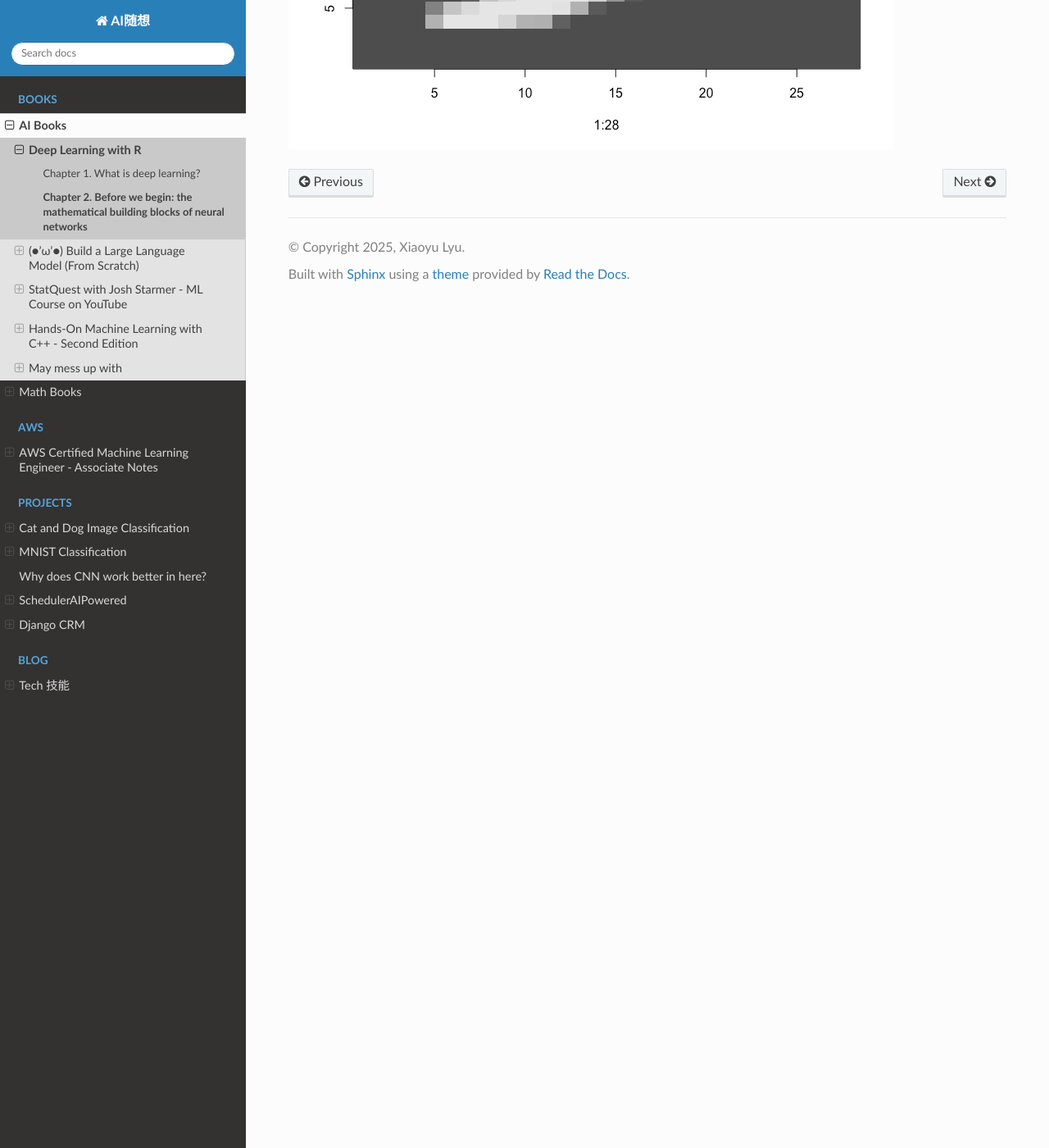
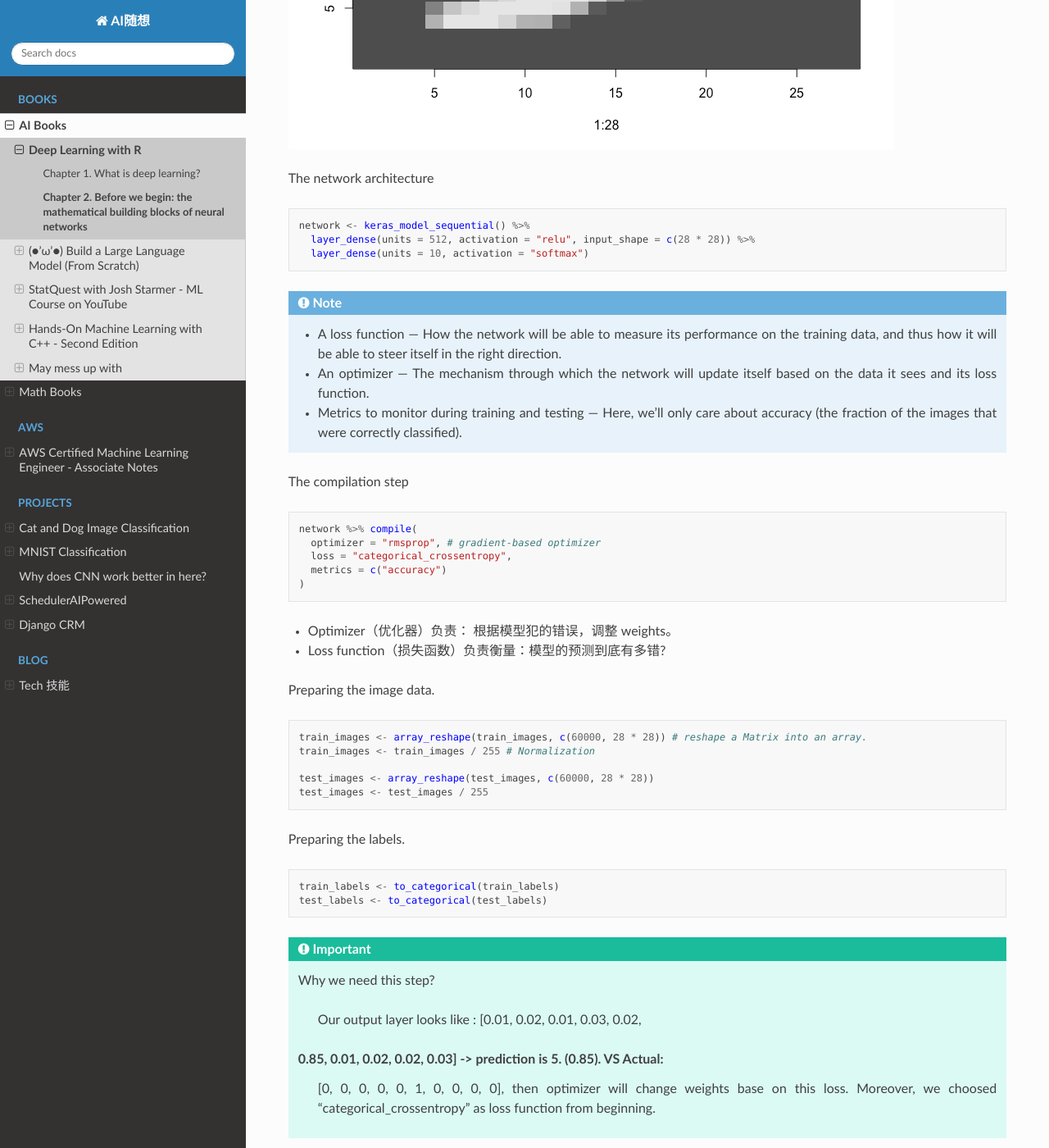
Before and after one commit to xiaoyulyu999/readdoc, a Sphinx documentation site: the page built from source/books/AI/Deep_Learning_with_R/chapter2.rst, in a window 1280 px wide and 1400 px high, scrolled down 1290 px. Shown: the whole window at 82% size. Built offline with Sphinx 7.4.7 and the Read the Docs theme 3.1.0, drawn with Linux system fonts in a browser that asks for light colours; pages that are not in the unit, such as notebooks, are missing from menus.

Commit message:
chapter 1

```diff
--- a/source/books/AI/Deep_Learning_with_R/chapter2.rst
+++ b/source/books/AI/Deep_Learning_with_R/chapter2.rst
@@ -36,3 +36,53 @@ Check out one of the image:
    )
 
 .. image:: c2/1.png
+
+The network architecture
+
+.. code-block:: R
+
+   network <- keras_model_sequential() %>%
+     layer_dense(units = 512, activation = "relu", input_shape = c(28 * 28)) %>%
+     layer_dense(units = 10, activation = "softmax")
+
+.. note::
+
+   - A loss function — How the network will be able to measure its performance on the training data, and thus how it will be able to steer itself in the right direction.
+   - An optimizer — The mechanism through which the network will update itself based on the data it sees and its loss function.
+   - Metrics to monitor during training and testing — Here, we’ll only care about accuracy (the fraction of the images that were correctly classified).
+
+The compilation step
+
+.. code-block:: R
+
+   network %>% compile(
+     optimizer = "rmsprop", # gradient-based optimizer
+     loss = "categorical_crossentropy",
+     metrics = c("accuracy")
+   )
+
+- Optimizer（优化器）负责： 根据模型犯的错误，调整 weights。
+- Loss function（损失函数）负责衡量：模型的预测到底有多错?
+
+Preparing the image data.
+
+.. code-block:: R
+
+   train_images <- array_reshape(train_images, c(60000, 28 * 28)) # reshape a Matrix into an array.
+   train_images <- train_images / 255 # Normalization
+
+   test_images <- array_reshape(test_images, c(60000, 28 * 28))
+   test_images <- test_images / 255
+
+Preparing the labels.
+
+.. code-block:: R
+
+   train_labels <- to_categorical(train_labels)
+   test_labels <- to_categorical(test_labels)
+
+.. important:: Why we need this step?
+
+   Our output layer looks like : [0.01, 0.02, 0.01, 0.03, 0.02,
+ 0.85, 0.01, 0.02, 0.02, 0.03] -> prediction is 5. (0.85). VS Actual:
+   [0, 0, 0, 0, 0, 1, 0, 0, 0, 0], then optimizer will change weights base on this loss. Moreover, we choosed "categorical_crossentropy" as loss function from beginning.
```
